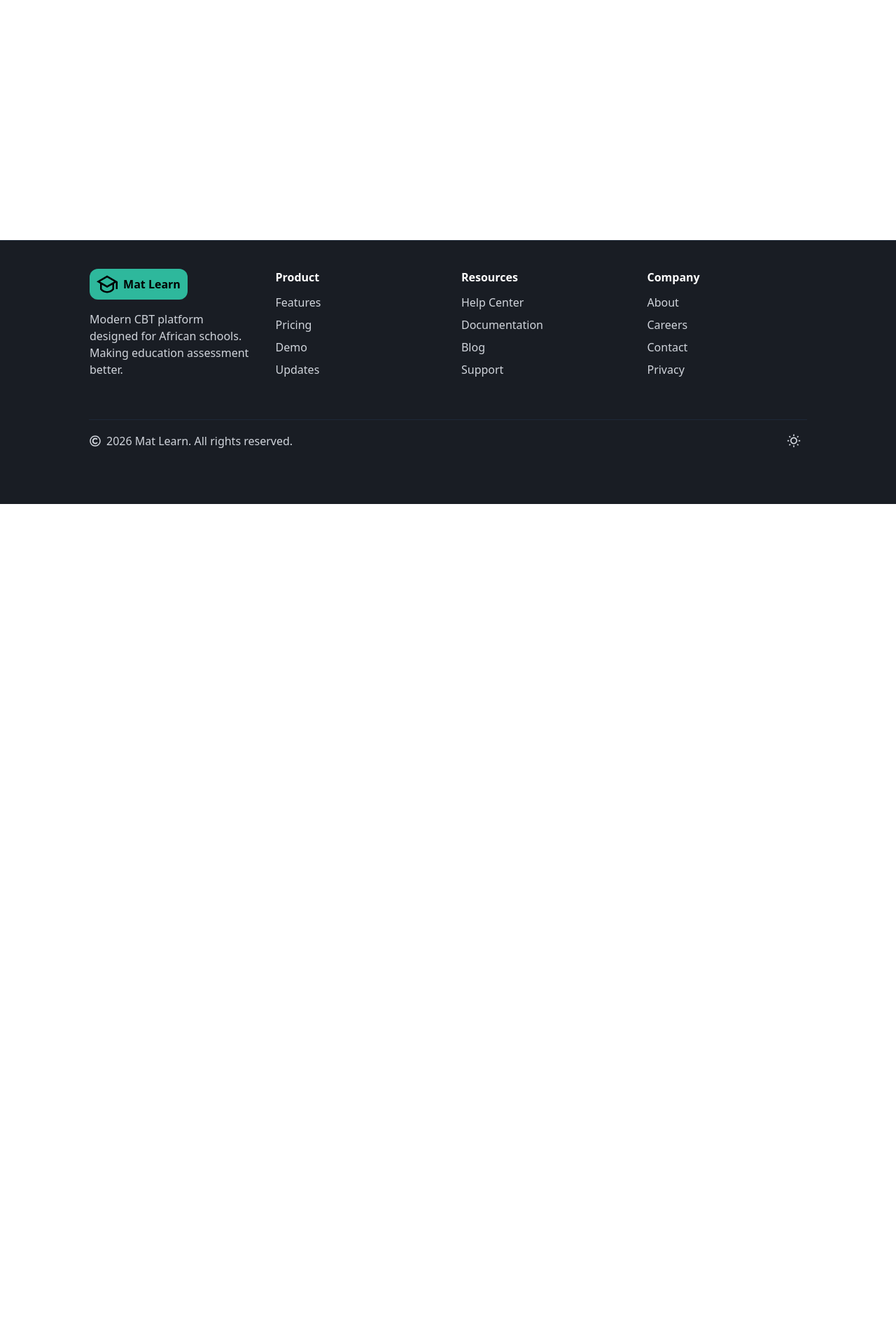
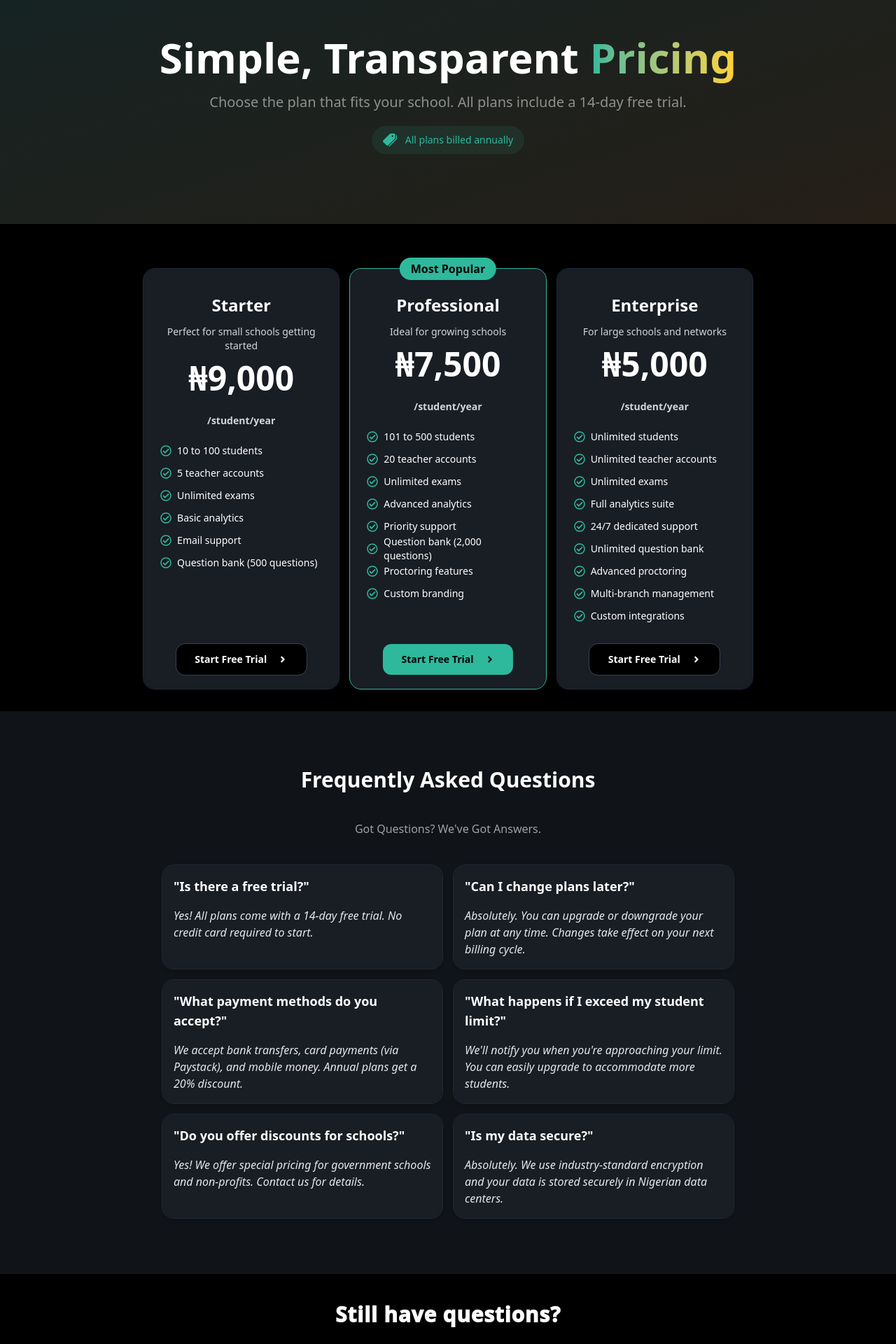
Before and after one commit to BnDaud/schoolsaasfrontend, a React (Vite) app: page /pricing in a window 1280 px wide. Shown: the part 80-2000 px from the top of the page at 70% size. Before the commit the page ends 800 px from the top, so only its background shows below. Built offline with nearby package versions, Linux system fonts and the light colour scheme.

Commit message:
completed pricing page UI

```diff
--- a/src/component/navigations/navbar.jsx
+++ b/src/component/navigations/navbar.jsx
@@ -118,7 +118,7 @@ function NavbarHomePage() {
           <ul className="mt-5  space-y-8 capitalize  dark:text-white/40 text-black/40 ">
             {" "}
             {links.map((link) => (
-              <li key={link.to}>
+              <li key={link.to} onClick={() => setDropDown(false)}>
                 <NavLink
                   to={link.to}
                   className={({ isActive }) =>
@@ -163,6 +163,7 @@ function NavbarHomePage() {
                   }
                   name={"Login"}
                   href={"/login"}
+                  action={() => setDropDown(false)}
                 />
               </div>
               <div className="w-5/12">
@@ -172,6 +173,7 @@ function NavbarHomePage() {
                   }
                   name={"Get Started"}
                   href={"/login"}
+                  action={() => setDropDown(false)}
                 />
               </div>
             </div>
--- a/src/pages/pricing.jsx
+++ b/src/pages/pricing.jsx
@@ -1,5 +1,132 @@
-import React from "react";
+import { IoPricetags } from "react-icons/io5";
+import Button from "../component/ui/button";
+import Banner from "../component/ui/banner";
+import { FaArrowRight, FaRegCheckCircle, FaAngleRight } from "react-icons/fa";
+import { schoolPriceTag } from "../utils/constant";
+import { RFQ } from "../utils/constant";
+export default function Pricing() {
+  return (
+    <div>
+      {/* section 1 */}
+      <div className="pt-16 pb-8 px-[5%] lg:px-[10%] flex flex-col justify-center items-center space-y-5 min-h-100  bg-linear-to-b from-green/30 to-green-10 dark:bg-linear-to-br dark:from-deep_green dark:to-deep_orange ">
+        <p className="text-4xl lg:text-6xl lg:w-8/9 md:w-5/7 text-center font-semibold dark:text-white">
+          {" "}
+          Simple, Transparent{" "}
+          <span className="bg-linear-to-r from-green to-amber-300 bg-clip-text text-transparent">
+            Pricing
+          </span>
+        </p>{" "}
+        <p className=" lg:w-2/3 md:w-5/7 text-center text-xl dark:text-white/50">
+          {" "}
+          Choose the plan that fits your school. All plans include a 14-day free
+          trial.
+        </p>
+        <div className="flex gap-3 justify-center items-center h-10  px-4 rounded-full text-green bg-green/10">
+          {" "}
+          <IoPricetags className="text-xl font-bold" />{" "}
+          <p className="text-sm">All plans billed annually</p>
+        </div>
+      </div>
+      {/* section 2 */}
+      <div className="pt-16 pb-8 px-[5%] lg:px-[10%] flex flex-wrap gap-4 justify-center dark:bg-black bg-white ">
+        {schoolPriceTag.map((detail) => (
+          <div
+            className={`relative xl:w-3/11 lg:w-5/11 w-11/12 h-150 lg: p-6 rounded-2xl dark:bg-black_card bg-white outline-1    outline-gray-200 space-y-3 shadow-lg hover:-translate-y-1 transition-all ease-in-out duration-700  ${detail.package === "Professional" ? "outline-green dark:outine-green " : "hover:outline-green dark:outline-gray-800 "}`}
+          >
+            {detail.package === "Professional" ? (
+              <p className="absolute -top-4 left-1/2 -translate-x-1/2 flex items-center justify-center font-bold dark:text-black  text-white bg-green w-max px-4 h-8 rounded-full">
+                {" "}
+                Most Popular
+              </p>
+            ) : (
+              ""
+            )}
+            <p className="text-center font-bold text-2xl dark:text-white text-black mt-3">
+              {detail.package}
+            </p>
+            <p className="text-center text-sm  dark:text-gray-300 text-gray-600">
+              {detail.for}
+            </p>{" "}
+            <p className="text-center font-bold text-5xl dark:text-white text-black">
+              {detail.price}
+              <span className="text-center font-bold text-sm  dark:text-gray-300 text-gray-600">
+                {" "}
+                /student/year
+              </span>
+            </p>
+            <div className="mt-5 space-y-2">
+              {detail.benefits.map((point, idx) => (
+                <div key={idx} className="flex  h-6 items-center gap-2">
+                  <FaRegCheckCircle className="text-green" />
+                  <p className="text-sm text-black dark:text-white">{point}</p>
+                </div>
+              ))}{" "}
+            </div>
+            <div className="absolute bottom-5 left-1/2 -translate-x-1/2  w-2/3">
+              <Button
+                name={"Start Free Trial"}
+                icon={<FaAngleRight className="text-sm" />}
+                style={`flex gap-4 h-max w-full mt-6 justify-center items-center  text-sm font-bold   px-6 py-3 rounded-xl cursor-pointer hover:text-black  ${detail.package === "Professional" ? "bg-green dark:text-black text-white hover:scale-x-105 shadow-green hover:shadow-[0_4px_20px_-4px_rgba(0,0,0,0.2)] transition-all ease-in-out duration-500" : "dark:bg-black hover:bg-amber-600 dark:outline-gray-700 outline outline-gray-300 dark:text-white text-black "} `}
+                href={"/signup"}
+              />
+            </div>
+          </div>
+        ))}
+      </div>
 
-export default function Pricing() {
-  return <div>Pricing</div>;
+      {/* section 3 */}
+      <div className="px-[5%] lg:px-[10%] dark:bg-black_bg bg-white_bg min-h-50 py-20 space-y-10">
+        {" "}
+        <p className="text-3xl text-center font-bold dark:text-white ">
+          {" "}
+          Frequently Asked Questions
+        </p>
+        <p className="text-center dark:text-white/60 text-black/50 capitalize">
+          Got questions? We've got answers.
+        </p>
+        <div className="flex flex-wrap gap-4   justify-center">
+          {" "}
+          {RFQ.map((r) => (
+            <div className=" dark:bg-black_card bg-white outline-1 dark:outline-gray-800 outline-white lg:w-100 md:w-2/5 w-full min-h-25  rounded-2xl p-4 space-y-4 shadow-md ">
+              <p className="font-bold text-black dark:text-white text-lg">
+                {" "}
+                "{r.question}"
+              </p>{" "}
+              <p className=" italic dark:text-gray-200 text-gray-700  ">
+                {r.answer}
+              </p>{" "}
+            </div>
+          ))}
+        </div>
+      </div>
+
+      {/* section 4 */}
+      <div>
+        <Banner
+          boxStyle={
+            "flex justify-center items-center dark:bg-black bg-white  w-full min-h-40 "
+          }
+          text1Style={
+            "dark:text-white text-black font-[1000] tracking-wide text-3xl text-center"
+          }
+          text2Style={
+            "dark:text-white/60 text-gray-700  text-center text-lg tracking-wider  "
+          }
+          text1={"Still have questions?"}
+          text2={
+            "Our team is here to help. Get in touch and we'll respond within 24 hours."
+          }
+          Buttons={[
+            {
+              name: "Contact Sales",
+              icon: <FaArrowRight className="text-xs" />,
+              style:
+                "flex gap-4 h-max w-max items-center  font-bold dark:text-black text-white bg-green  px-6 py-3 rounded-lg cursor-pointer hover:scale-x-105   shadow-green hover:shadow-[0_4px_20px_-4px_rgba(0,0,0,0.2)] transition-all ease-in-out duration-500",
+              href: "/features",
+            },
+          ]}
+        />
+      </div>
+    </div>
+  );
 }
--- a/src/pages/selfstudy.jsx
+++ b/src/pages/selfstudy.jsx
@@ -124,7 +124,7 @@ export default function SelfStudy() {
             </div>
 
             <Button
-              name={"Start Free Trial"}
+              name={"Try AI Assitant Free"}
               icon={<FaAngleRight className="text-sm" />}
               style={
                 "flex gap-4 h-max lg:w-max w-full mt-6 justify-center items-center  text-lg font-bold dark:text-black text-white  px-6 py-3 rounded-2xl cursor-pointer bg-green "
--- a/src/utils/constant.jsx
+++ b/src/utils/constant.jsx
@@ -347,3 +347,87 @@ export const Exams = [
     ],
   },
 ];
+
+export const schoolPriceTag = [
+  {
+    package: "Starter",
+    for: "Perfect for small schools getting started",
+    price: "₦9,000",
+
+    benefits: [
+      "10 to 100 students",
+      "5 teacher accounts",
+      "Unlimited exams",
+      "Basic analytics",
+      "Email support",
+      "Question bank (500 questions)",
+    ],
+  },
+  {
+    package: "Professional",
+    for: "Ideal for growing schools",
+    price: "₦7,500",
+
+    benefits: [
+      "101 to 500 students",
+      "20 teacher accounts",
+      "Unlimited exams",
+      "Advanced analytics",
+      "Priority support",
+      "Question bank (2,000 questions)",
+      "Proctoring features",
+      "Custom branding",
+    ],
+  },
+  {
+    package: "Enterprise",
+    for: "For large schools and networks",
+    price: "₦5,000",
+
+    benefits: [
+      "Unlimited students",
+      "Unlimited teacher accounts",
+      "Unlimited exams",
+      "Full analytics suite",
+      "24/7 dedicated support",
+      "Unlimited question bank",
+      "Advanced proctoring",
+      "Multi-branch management",
+
+      "Custom integrations",
+    ],
+  },
+];
+
+export const RFQ = [
+  {
+    question: "Is there a free trial?",
+    answer:
+      "Yes! All plans come with a 14-day free trial. No credit card required to start.",
+  },
+  {
+    question: "Can I change plans later?",
+    answer:
+      "Absolutely. You can upgrade or downgrade your plan at any time. Changes take effect on your next billing cycle.",
+  },
+  {
+    question: "What payment methods do you accept?",
+    answer:
+      "We accept bank transfers, card payments (via Paystack), and mobile money. Annual plans get a 20% discount.",
+  },
+  {
+    question: "What happens if I exceed my student limit?",
+    answer:
+      "We'll notify you when you're approaching your limit. You can easily upgrade to accommodate more students.",
+  },
+  {
+    question: "Do you offer discounts for schools?",
+    answer:
+      "Yes! We offer special pricing for government schools and non-profits. Contact us for details.",
+  },
+  {
+    question: "Is my data secure?",
+    answer:
+      "Absolutely. We use industry-standard encryption and your data is stored securely in Nigerian data centers.",
+  },
+];
```
Also changed, not shown: src/pages/home.jsx (+4 -5 lines).
